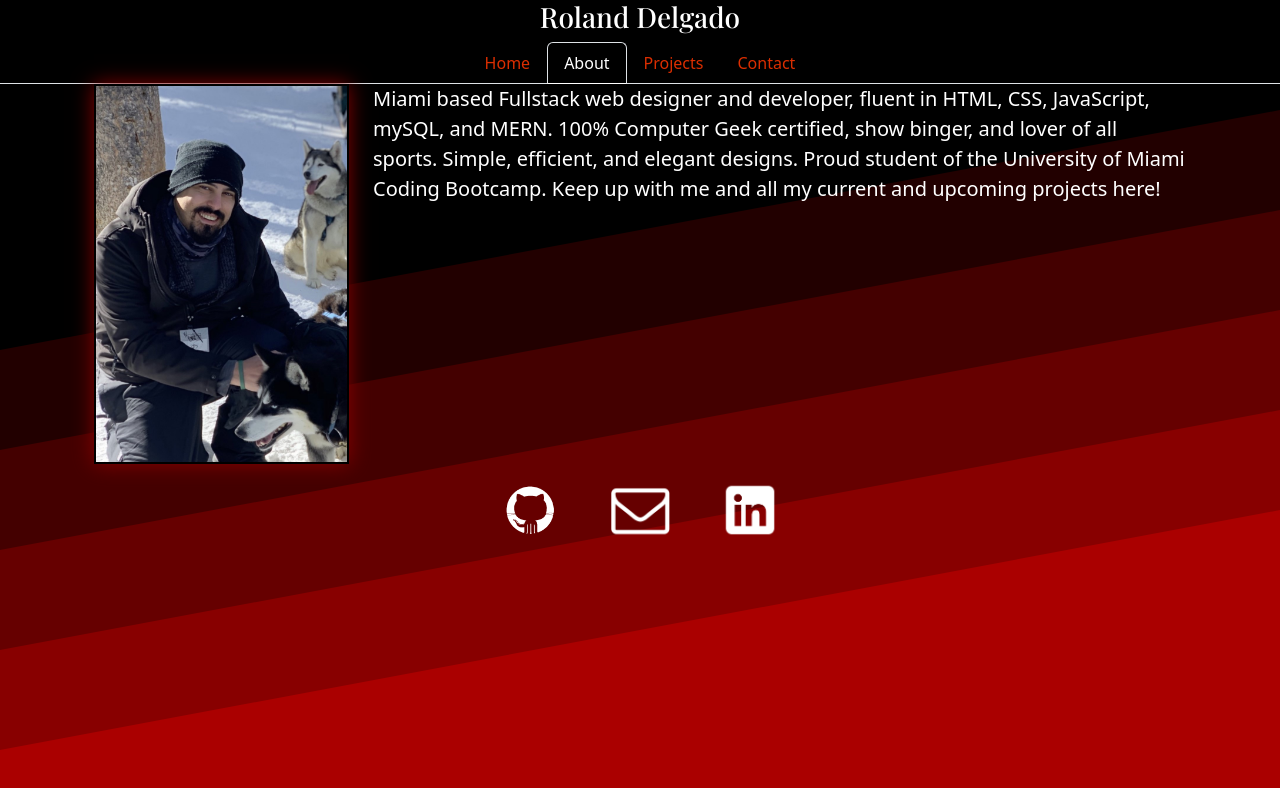
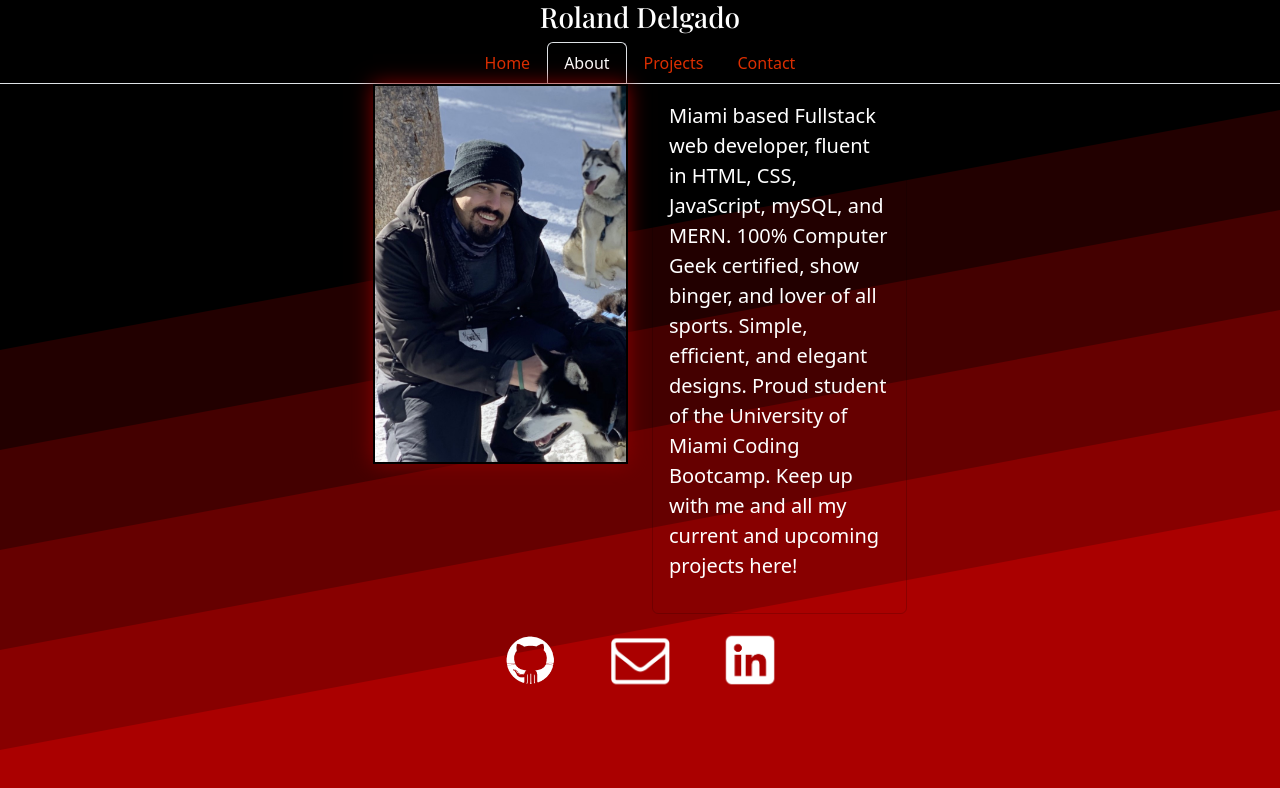
Before and after one commit to ohNOitsRO/react-portfolio, a React (Create React App) app: page / in a window 1280 px wide. Shown: the top 788 px of the page. Built offline with nearby package versions, Linux system fonts and the light colour scheme.

Commit message:
stylizing

```diff
--- a/src/assets/css/styles.css
+++ b/src/assets/css/styles.css
@@ -105,6 +105,10 @@ main {
   padding-top: 150px;
 }
 
+.card {
+  background-color: transparent;
+}
+
 .container-fluid {
     display: flex;
     justify-content: center;
--- a/src/components/pages/About.js
+++ b/src/components/pages/About.js
@@ -8,22 +8,33 @@ export default function About() {
         // <div className="cover-container d-flex h-100 p-3 mx-auto flex-column">
         <div className="container-fluid">
         <div className="container row">
+
+        <div className= "col-md-3"></div>
+
         <div className= "col-md-3">
         <img src={ProfilePic}
              alt="Roland's Profile"
              id ="about-me"
              className="d-block mx-lg-auto img-fluid"></img>
         </div>
-        <div className= "col-md-9">
-            <p className="lead">Miami based Fullstack web designer and developer,
+        <div className= "col-md-3">
+            <div className= "card">
+            <div className="card-body h-100">
+            <p className="lead">Miami based Fullstack web developer,
             fluent in HTML, CSS, JavaScript, mySQL, and MERN.
             100% Computer Geek certified, show binger, and lover of all sports.
             Simple, efficient, and elegant designs.
             Proud student of the University of Miami Coding Bootcamp.
             Keep up with me and all my current and upcoming projects here!
-        </p></div></div>
+        </p>
+        </div>
+        </div>
+        </div>
+
+        <div className= "col-md-3"></div>
 
 
+        </div>
         </div>
 
 
```
